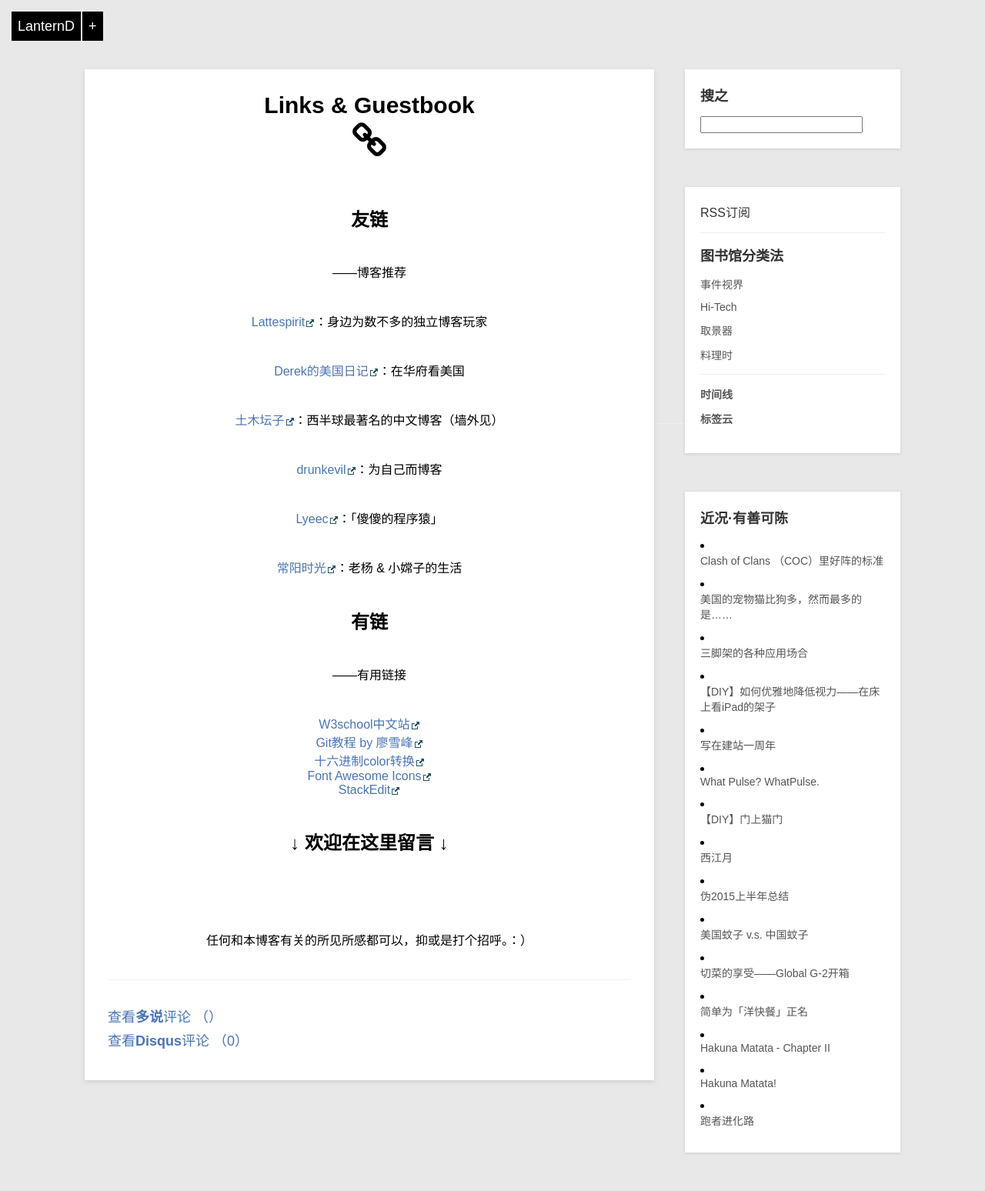
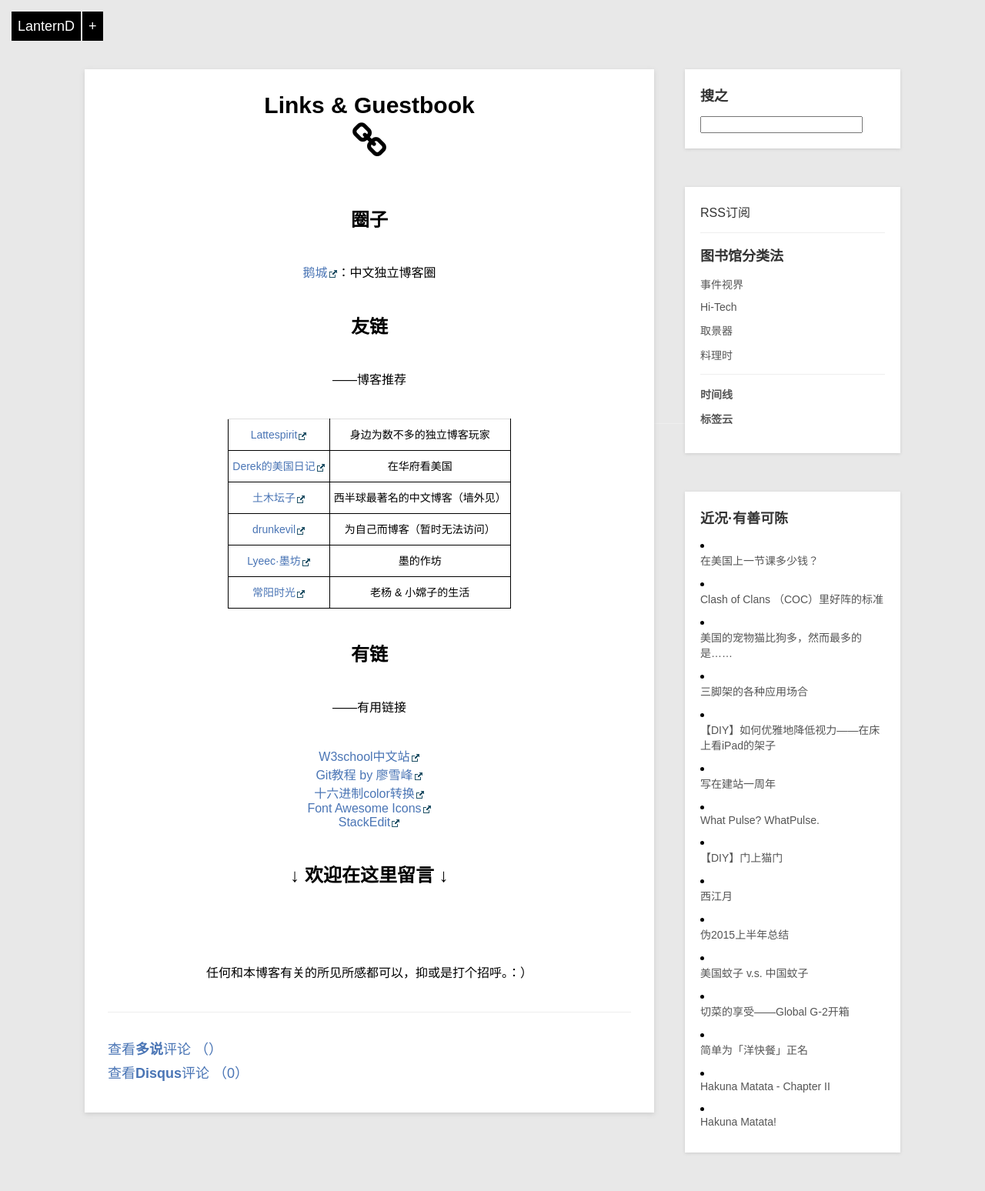
Before and after one commit to LanternD/lanternd.github.io, a Jekyll site: the page built from guestbook.html, in a window 1280 px wide. Shown: the whole page at 77% size. Built offline with Jekyll 4.4.1, drawn with Linux system fonts in a browser that asks for light colours; comment, search, counter and statistics services are not loaded.

Commit message:
New Post: cost of higher education

```diff
--- /dev/null
+++ b/_posts/Witness/2015-10-26-cost-of-higher-education.md
@@ -0,0 +1,75 @@
+---
+layout: post
+title: 在美国上一节课多少钱？
+description: 我只能说，中国的高等教育的性价比绝对是世界领先水平。
+permalink: /cost-of-higher-education/
+categories: [blog, 视·界]
+tags: [中国, 美国, 高等教育, 学费, 学分, 价格]
+date: 2015-10-26 23:29:00
+---
+
+<script type="text/x-mathjax-config">MathJax.Hub.Config({tex2jax: {inlineMath: [['$','$'], ['\\(','\\)']]}});</script>
+<script type="text/javascript" src="http://cdn.mathjax.org/mathjax/latest/MathJax.js?config=TeX-AMS-MML_HTMLorMML"></script>
+
+## 美元玩家
+
+这学期我选了两门课，一共6个学分，我们的课程是按照学分收费的，每个学分\$1320左右，但是把保险等杂费算进去，大概1学分是\$1500。
+
+下表是[Michigan State University官方](https://finaid.msu.edu/sampbud.asp)给出的研究生（Graduate student）**年度**消费参考。其中Tuition是学费。
+
+|     Items     | Michigan Student | Out-of-StateStudent |
+|:----------------:|:---------------:|:-------------------:|
+|      Tuition     |     \$12,092     |       \$23,756       |
+|   Fees & Taxes   |       $34       |         \$34         |
+|   Room & Board   |     \$10,412     |       \$10,412       |
+| Books & Supplies |      \$1,504     |        \$1,504       |
+|  Personal & Misc |      \$1,886     |        \$2,640       |
+|   **Total Budget**   |   **\$25,928**   |    **\$38,346**    |
+
+国际学生基本按州外学生的标准算。
+
+三个学分的课大约是每周4个学时（约160分钟），每学期16周，除了考试周就算15吧。
+
+也就是60个学时，需要花费\$4500。
+
+现在美元和人民币的汇率是6.35，精确到分钟的话，每分钟的价格大约是
+
+$$4500\times6.35\div(60\times40)\approx12RMB$$
+
+每一分钟课12人民币，嗯。
+
+就算是密歇根周内的学生，也至少是￥6一分钟的节奏。**所以翘课和烧钱并没有什么本质上的不同。**
+
+如果是本科生课程，学费还要比研究生贵一些。较大部分美国的学生都是自己赚学费，或者贷款，导致毕业工作后很长的时间，甚至十多年，都还在为大学的学费奔波。
+
+我去听了一门本科生的课程，那个来自希腊的老师比较严谨和古板，不允许学生私下讨论问题或者说话，维持良好的课堂纪律，让我觉得又回到了国内。每当有人说话的时候他就说：「Come on. Don't talk to that guy. You pay me to answer your questions.」他也还是比较会从学生经济角度考虑的。
+
+连美国人自己都在抗议大学学费贵，在中国好像还没有这样的事情发生。
+
+## 人民币玩家
+
+反观国内，我本科**一年**的学费才￥5500，大概\$866。简直不能更便宜了。而且工科嘛，一学期起码5-6门课，平均每门35学时，这样下来，每分钟花的钱可能只有6毛钱……
+
+国内的老师（至少哈工大的）都还算比较靠谱，因此不得不说国内的高等教育的性价比是一流的。
+
+尽管尖端科研是美国更胜一筹，尽管中国大学的排名普遍不如美国的（近来有所改观），尽管中国的高校里实验仪器和环境和国外差一大截……但是我还是得重申，中国的高等教育性价比可以说是世界一流的水准。当然国内高校还有国家的赞助和扶持，这个就另说了。
+
+## 教学质量
+
+我上了几门研究生课，感觉都还行，符合我的期望。
+
+但就本科生课程而言，我觉得在一定角度上国内也不输给国外的。
+
+同样是本科生的课，MSU的老师可能每节课有5~10分钟还在扯一些和教学内容无关的东西。而且，这门课我在国内也学过，对比教学内容看，无论从广度还是深度上都远不如国内（HIT）。
+
+它把电力电子，电机学压缩到一门课程，学时还少得可怜，基本上就是啥也没讲，离实际应用还差了不知道多远，配套的实验还需要选另外的课才有（掏钱吧）。所以我觉得在这个小方向上的课程，国外的并不是那么靠谱。
+
+我在这上了若干门课，发现国外的学生还比较耿直，期末评教的时候完全不留余地。如果他们觉得没有从这门课上学到什么东西的话会毫不犹豫给老师个特别低的分数。有点浪费了学费的意思。
+
+所以虽然本科没有没有在美国上，但是我一点也不后悔（除了英语口语被本科生们完爆……）。只要愿意学，从国内的课程能以很低的价格学到更多的东西。
+
+诚然我的观察很有限，美国别的学校不一定这样，MSU别的本科生课也不都像我上面描述的这样。其实两个体系都各有利弊。
+
+## 尾
+
+很幸运地我在MSU不用交学费，不然真该有种烧钱的感觉了。也不要老吐槽国内的教育不如国外，那是身在福中不知福。充分利用手头有的资源好好学，学到东西才是最重要的。
--- a/guestbook.html
+++ b/guestbook.html
@@ -8,21 +8,46 @@ id: guestbook
 <center><i class="fa fa-link fa-3x" align:></i></center>
 
 <br>
+	<p><center><strong><font size="5">圈子</font></strong></center></p>
+
+	<p></p><center><a href="http://www.zeove.com/echeng">鹅城</a>：中文独立博客圈</center><p></p>
+
 	<p><center><strong><font size="5">友链</font></strong></center></p>
 
 	<p></p><center>——博客推荐</center><p></p>
-
-	<p></p><center><a href="http://www.lattespirit.com">Lattespirit</a>：身边为数不多的独立博客玩家</center><p></p>
-
-	<p></p><center><a href="http://cn.derekyang.us/">Derek的美国日记</a>：在华府看美国</center><p></p>
-
-	<p></p><center><a href="https://tumutanzi.com/">土木坛子</a>：西半球最著名的中文博客（墙外见）</center><p></p>
-
-	<p></p><center><a href="http://drunkevil.com/">drunkevil</a>：为自己而博客</center><p></p>
-
-	<p></p><center><a href="http://sparkrat.github.io/">Lyeec</a>：「傻傻的程序猿」</center><p></p>
-
-	<p></p><center><a href="https://cyhour.com/">常阳时光</a>：老杨 & 小嫦子的生活</center><p></p>
+	<style type="text/css">
+.tg  {border-collapse:collapse;border-spacing:0;}
+.tg td{font-family:Arial, sans-serif;font-size:14px;padding:10px 5px;border-style:solid;border-width:1px;overflow:hidden;word-break:normal;}
+.tg th{font-family:Arial, sans-serif;font-size:14px;font-weight:normal;padding:10px 5px;border-style:solid;border-width:1px;overflow:hidden;word-break:normal;}
+.tg .tg-s6z2{text-align:center}
+.tg .tg-yw4l{vertical-align:top}
+</style>
+	<center><table class="tg">
+	  <tr>
+	    <th class="tg-s6z2"><a href="http://www.lattespirit.com">Lattespirit</a></th>
+	    <th class="tg-s6z2">身边为数不多的独立博客玩家</th>
+	  </tr>
+	  <tr>
+	    <td class="tg-s6z2"><a href="http://cn.derekyang.us/">Derek的美国日记</a></td>
+	    <td class="tg-s6z2">在华府看美国</td>
+	  </tr>
+	  <tr>
+	    <td class="tg-s6z2"><a href="https://tumutanzi.com/">土木坛子</a></td>
+	    <td class="tg-s6z2">西半球最著名的中文博客（墙外见）</td>
+	  </tr>
+	  <tr>
+	    <td class="tg-s6z2"><a href="http://drunkevil.com/">drunkevil</a></td>
+	    <td class="tg-s6z2">为自己而博客（暂时无法访问）</td>
+	  </tr>
+	  <tr>
+	    <td class="tg-s6z2"><a href="http://sparkrat.github.io/">Lyeec·墨坊</a></td>
+	    <td class="tg-s6z2">墨的作坊</td>
+	  </tr>
+	  <tr>
+	    <td class="tg-s6z2"><a href="https://cyhour.com/">常阳时光</a></td>
+	    <td class="tg-s6z2">老杨 &amp; 小嫦子的生活</td>
+	  </tr>
+	  </table></center>
 
 	<p><center><strong><font size="5">有链</font></strong></center></p>
 
```
